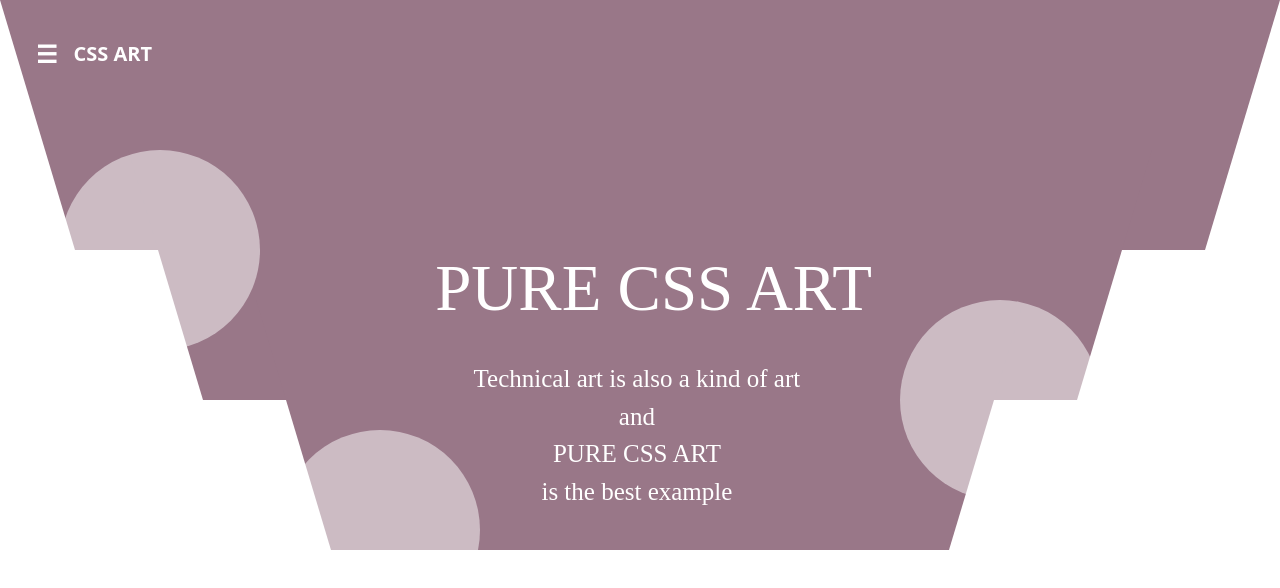
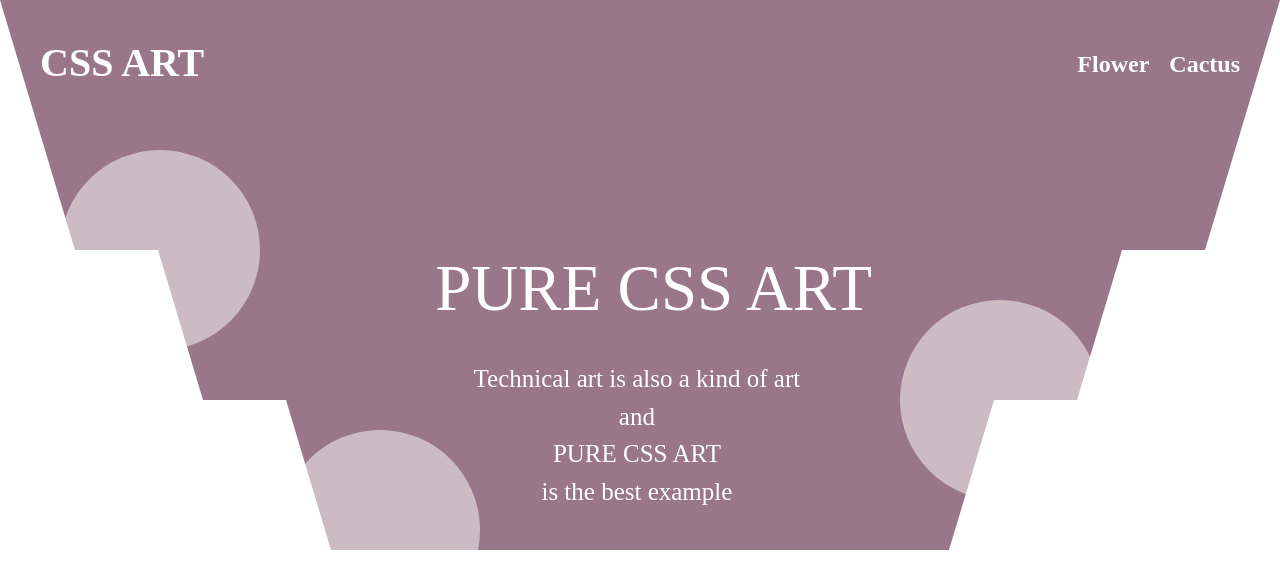
Before and after one commit to esraa3zab/cssArt, an Angular app: page / in a window 1280 px wide. Shown: the top 588 px of the page. Built offline with nearby package versions, Linux system fonts and the light colour scheme.

Commit message:
home page enhancement

```diff
--- a/src/app/app.component.html
+++ b/src/app/app.component.html
@@ -1,15 +1,16 @@
 <router-outlet></router-outlet>
 <nav class="navbar navbar-expand-lg header" [ngClass]="{'marginLeft': displaySideMenu}">
-   <a class="nav-link" (click)="openNav()" role="button">
+   <!--<a class="nav-link" (click)="openNav()" role="button">
           &#9776;
-        </a>
-  <a class="navbar-brand Logo" href="#">CSS ART</a>
-  <button class="navbar-toggler" type="button" data-toggle="collapse" data-target="#navbarNavDropdown" aria-controls="navbarNavDropdown" aria-expanded="false" aria-label="Toggle navigation">
-    <span class="navbar-toggler-icon"></span>
-  </button>
+        </a>-->
+  <a class="navbar-brand Logo" href="#" (click)="closeNav('home')" [ngClass]="{'gallery-item': stylingClass === 'gallery-item'}" >CSS ART</a>
+  <div class="gallery-list">
+<a routerLink='/flower' (click)="closeNav('gallery')" [ngClass]="{'gallery-item': stylingClass === 'gallery-item'}" >Flower</a>
+  <a routerLink='/cactus' (click)="closeNav('gallery')" [ngClass]="{'gallery-item': stylingClass === 'gallery-item'}">Cactus</a>
+  </div>
 </nav>
-<div *ngIf="displaySideMenu" id="mySidenav" class="sidenav">
+<!--<div *ngIf="displaySideMenu" id="mySidenav" class="sidenav">
   <a href="javascript:void(0)" class="closebtn" (click)="closeNav()">&times;</a>
   <a routerLink='/flower'>Flower</a>
   <a routerLink='/cactus'>Cactus</a>
-</div>
+</div>-->
--- a/src/app/app.component.scss
+++ b/src/app/app.component.scss
@@ -11,6 +11,9 @@ color: white;
 }
 .Logo{
     width: 95vw;
+    font-family: cursive;
+    font-size: 40px;
+    margin-left: 20px;
 }
 
 .sidenav {
@@ -51,3 +54,14 @@ color: white;
   .sidenav {padding-top: 15px;}
   .sidenav a {font-size: 18px;}
 }
+
+.gallery-list{
+  a{
+    text-decoration: none;
+    margin-right: 20px;
+    font-family: cursive;
+  }
+}
+.gallery-item{
+  color: #997788 !important;
+}
--- a/src/app/app.component.ts
+++ b/src/app/app.component.ts
@@ -8,11 +8,18 @@ import { Component } from '@angular/core';
 export class AppComponent {
   title = 'study-project';
   displaySideMenu:boolean=false;
+  stylingClass:string='home-page';
   openNav(){
     console.log('hi');
     this.displaySideMenu=true;
   }
-  closeNav()
+  closeNav(type:string)
 {
+  if(type==='home'){
+    this.stylingClass='home-page';
+  }
+  else{
+    this.stylingClass='gallery-item';
+  }
   this.displaySideMenu=false;
 }}
```
